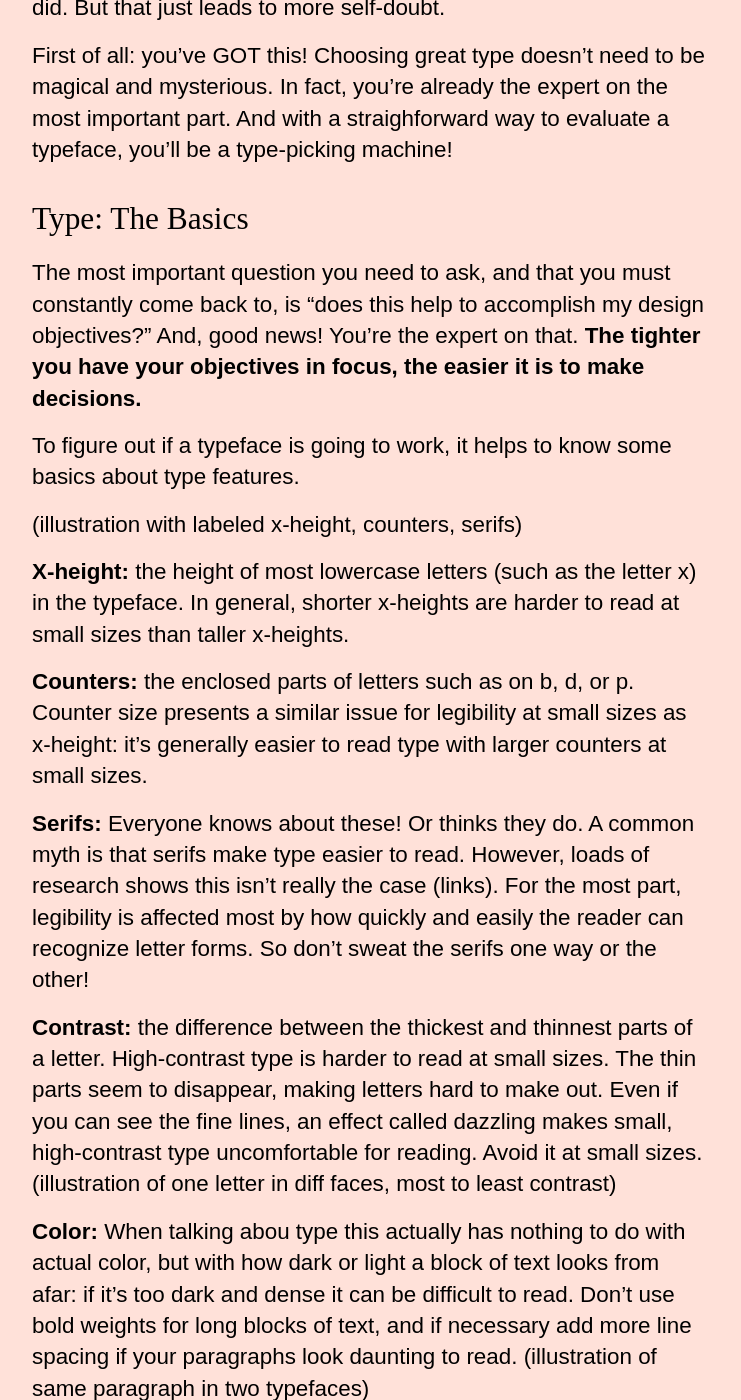
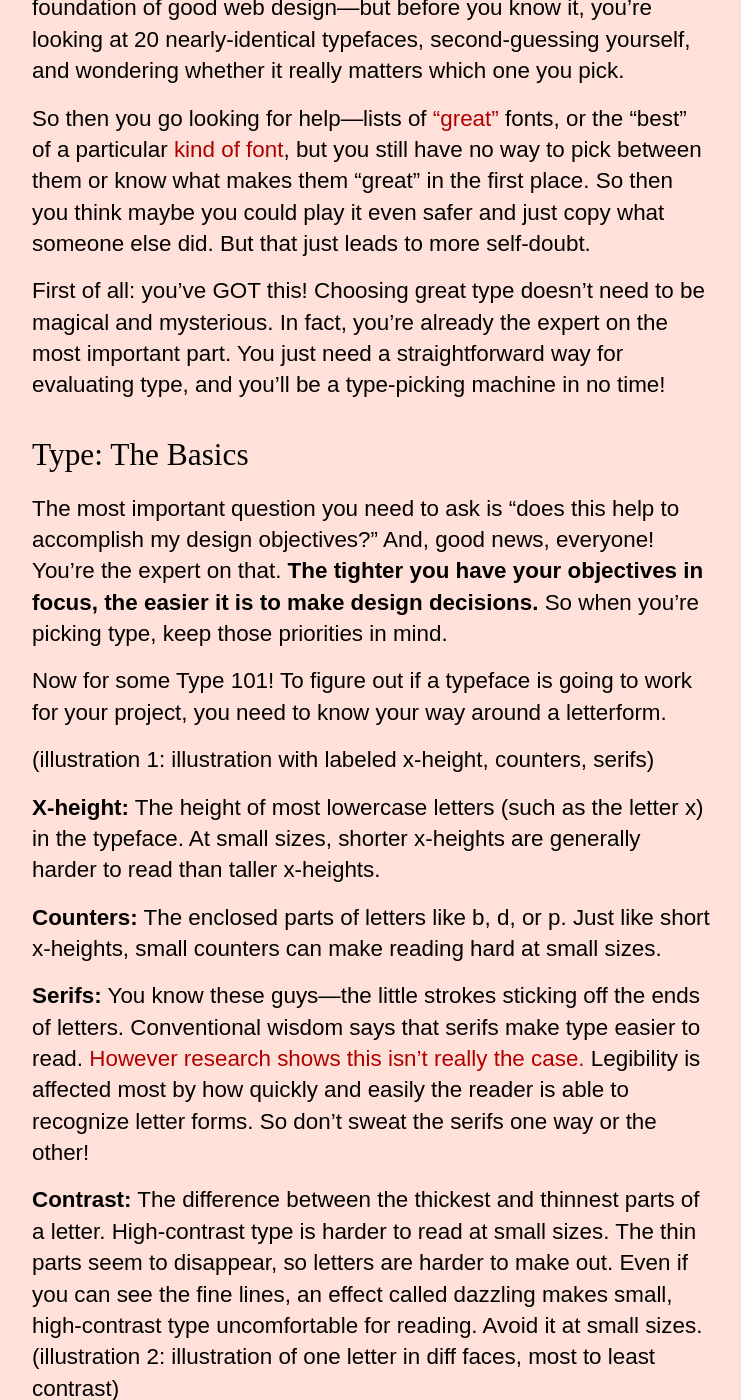
Before and after one commit to bfioritto/typeburrito, a Jekyll site: the page built from _posts/2016-02-08-choosing-a-great-typeface.markdown, in a window 1280 px wide and 1400 px high, scrolled down 867 px. Shown: the whole window, without its empty margins (269-1010 px from the left). Built offline with Jekyll 4.4.1, drawn with Linux system fonts in a browser that asks for light colours; some of the changed text lies outside the part shown.

Commit message:
minor changes to choosing type part 1, added links

```diff
--- a/_posts/2016-02-08-choosing-a-great-typeface.markdown
+++ b/_posts/2016-02-08-choosing-a-great-typeface.markdown
@@ -5,41 +5,51 @@
 categories: jekyll update
 ---
 
+List of illustrations I need:
+1) illustration with labeled x-height, counters, serifs
+2) illustration of one letter in diff faces, most to least contrast
+3) illustration of same paragraph in two typefaces (for color definition)
+4) illustration of a short passage set with type that is appropriate to content vs. times new roman
+Links:
+first sentence link to part 2.
+email button
+
+
 <i>This article is part 1 in a 2-part series on choosing and combining typefaces. Read part 2 here (link).</i>
 
 Ugh, picking type! Of course it's important—good typography is the foundation of good web design—but before you know it, you're looking at 20 nearly-identical typefaces, second-guessing yourself, and wondering whether it really matters which one you pick.
 
-So then you go looking for help—lists of <a href="">"great"</a> fonts, or particular <a href="https://www.typewolf.com/top-10-helvetica-alternatives">kinds of fonts</a> (but you can hardly tell the difference between them). Or you could play it even safer and just copy what someone else did. But that just leads to more self-doubt.
+So then you go looking for help—lists of <a href="http://hellohappy.org/beautiful-web-type/">"great"</a> fonts, or the "best" of a particular <a href="https://www.typewolf.com/top-10-helvetica-alternatives">kind of font</a>, but you still have no way to pick between them or know what makes them "great" in the first place. So then you think maybe you could play it even safer and just copy what someone else did. But that just leads to more self-doubt.
 
-First of all: you've GOT this! Choosing great type doesn't need to be magical and mysterious. In fact, you're already the expert on the most important part. And with a straighforward way to evaluate a typeface, you'll be a type-picking machine!
+First of all: you've GOT this! Choosing great type doesn't need to be magical and mysterious. In fact, you're already the expert on the most important part. You just need a straightforward way for evaluating type, and you'll be a type-picking machine in no time!
 
 <h2>Type: The Basics</h2>
 
-The most important question you need to ask, and that you must constantly come back to, is "does this help to accomplish my design objectives?" And, good news! You're the expert on that. <em>The tighter you have your objectives in focus, the easier it is to make decisions.</em>
+The most important question you need to ask is "does this help to accomplish my design objectives?" And, good news, everyone! You're the expert on that. <em>The tighter you have your objectives in focus, the easier it is to make design decisions.</em> So when you're picking type, keep those priorities in mind.
 
-To figure out if a typeface is going to work, it helps to know some basics about type features.
+Now for some Type 101! To figure out if a typeface is going to work for your project, you need to know your way around a letterform.
 
-(illustration with labeled x-height, counters, serifs)
+(illustration 1: illustration with labeled x-height, counters, serifs)
 
-<em>X-height:</em> the height of most lowercase letters (such as the letter x) in the typeface. In general, shorter x-heights are harder to read at small sizes than taller x-heights.
+<em>X-height:</em> The height of most lowercase letters (such as the letter x) in the typeface. At small sizes, shorter x-heights are generally harder to read than taller x-heights.
 
-<em>Counters:</em> the enclosed parts of letters such as on b, d, or p. Counter size presents a similar issue for legibility at small sizes as x-height: it’s generally easier to read type with larger counters at small sizes.
+<em>Counters:</em> The enclosed parts of letters like b, d, or p. Just like short x-heights, small counters can make reading hard at small sizes.
 
-<em>Serifs:</em> Everyone knows about these! Or thinks they do. A common myth is that serifs make type easier to read. However, loads of research shows this isn’t really the case (links). For the most part, legibility is affected most by how quickly and easily the reader can recognize letter forms. So don’t sweat the serifs one way or the other!
+<em>Serifs:</em> You know these guys—the little strokes sticking off the ends of letters. Conventional wisdom says that serifs make type easier to read. <a href="http://alexpoole.info/blog/which-are-more-legible-serif-or-sans-serif-typefaces/">However research shows this isn’t really the case.</a> Legibility is affected most by how quickly and easily the reader is able to recognize letter forms. So don’t sweat the serifs one way or the other!
 
-<em>Contrast:</em> the difference between the thickest and thinnest parts of a letter. High-contrast type is harder to read at small sizes. The thin parts seem to disappear, making letters hard to make out. Even if you can see the fine lines, an effect called dazzling makes small, high-contrast type uncomfortable for reading. Avoid it at small sizes. (illustration of one letter in diff faces, most to least contrast)
+<em>Contrast:</em> The difference between the thickest and thinnest parts of a letter. High-contrast type is harder to read at small sizes. The thin parts seem to disappear, so letters are harder to make out. Even if you can see the fine lines, an effect called dazzling makes small, high-contrast type uncomfortable for reading. Avoid it at small sizes. (illustration 2: illustration of one letter in diff faces, most to least contrast)
 
-<em>Color:</em> When talking abou type this actually has nothing to do with actual color, but with how dark or light a block of text looks from afar: if it’s too dark and dense it can be difficult to read. Don’t use bold weights for long blocks of text, and if necessary add more line spacing if your paragraphs look daunting to read. (illustration of same paragraph in two typefaces)
+<em>Color:</em> When talking about type this actually has nothing to do with actual color, but with how dark or light a block of text looks from afar: if it’s too dark and dense it can be difficult to read. Don’t use bold weights for long blocks of text, and if necessary add more line spacing if your paragraphs look daunting to read. (illustration 3: illustration of same paragraph in two typefaces)
 
 <em>Text Faces vs. Display Faces:</em> Most type is designed with a specific context in mind. Type for small sizes, intended for longer reading, is called a text face and is designed to be legible and comfortable for reading at “text” sizes.
 
 Display faces are for short text such as titles, signage, or headlines. They are designed to work best at larger sizes, and tend to be more expressive than text faces.
 
-Often the description or even the name of the typeface will tell you what kind of a typeface you’re looking at: heed to those labels. If they aren’t labeled, use the features above to steer you in the right direction.
+Often the description of the typeface will tell you what kind of a typeface you’re looking at: heed to those labels. If they aren’t labeled, use the features above to steer you in the right direction.
 
 <h2>Quality Digital Type</h2>
 
-So you found a typeface you really like for your project, but how do you know if it’s “good?” Go back to what your project needs.
+So you found a typeface you really like for your project, but how do you know if it’s “good?” Again, this is largely determined by your needs.
 
 <h3>Weights, Widths, Styles</h3>
 
@@ -49,13 +59,13 @@
 
 <h3>The Devilish Details</h3>
 
-Nice typefaces have been designed with care. This is going to shine through in a number of different ways.
+Quality typefaces have been designed with care. This is going to shine through in a number of different ways.
 
-<em>Languages:</em> Well-designed typefaces have special characters for most (if not all) languages that use the latin alphabet. So if your design will live online, it’s a good idea to have these characters. That way, as many users as possible will be using the type you’ve so carefully chosen.
+<em>Languages:</em> Well-designed typefaces have special characters for most (or all) of the languages that use the latin alphabet. So if your design will live online, it’s a good idea to have these characters. That way, as many users as possible will be seeing the type you’ve so carefully chosen.
 
-<em>Special Characters:</em> You may not need additional characters such as an ampersand, small caps, or old-style numerals. But you might. These kinds of details can add a level of polish to your typography. Less frequently used on the web but still worth considering are ligatures, particularly with more traditional-style serifed typefaces. If this is something you know you’ll want to use (maybe in your display face?), then check that you have those glyphs. (illustration?)
+<em>Special Characters:</em> You may not need additional characters such as an ampersand, small caps, or old-style numerals. But you might. These kinds of details can add a level of polish to your typography. Less frequently used on the web but still worth considering are ligatures, particularly with more traditional-style serifed typefaces. If this is something you know you’ll want to use (maybe in your display face?), then check that you have those glyphs.
 
-<em>Proper Punctuation:</em> Carefully designed typefaces have different glyphs for true quotation marks (“curly quotes”) and inch marks. Don’t get stuck with dumb quotes! Not sure if you’re using the right marks? (link) Here’s a good guide.
+<em>Proper Punctuation:</em> Carefully-designed typefaces have different glyphs for true quotation marks (“curly quotes”) and inch marks. Don’t get stuck with dumb quotes! Not sure if you’re using the right marks? (link) Here’s a good guide.
 
 <em>Kerning and Spacing:</em> Same idea here: a well-designed typeface will be thoughtfully and carefully letter-spaced and kerned. So test out your typeface and make sure it’s up to snuff.
 
@@ -69,28 +79,29 @@
 
 <em>Open-Source Fonts:</em> I love these! The main drawback with these (true of any free font) is the lack of exclusivity. Anyone can use them, so there’s the potential that they may be over-used. But from a functional perspective, they tend to be well-designed and offer a lot of options for typesetting.
 
-<em>Fan and Novelty Fonts:</em> these are probably easiest to avoid. They tend to be the most poorly drawn and lack most necessary characters. Fans of TV shows and video games, type hobbyists, and other ameteur type designers create fonts based on logos they love, their handwriting and other “wouldn’t it be cool if…?” inspirations. These are not suitable for most design applications.
+<em>Fan and Novelty Fonts:</em> These are probably the easiest to avoid. They tend to be the most poorly drawn and lack most necessary characters. Fans of TV shows and video games, type hobbyists, and other ameteur type designers create fonts based on logos they love, their handwriting and other “wouldn’t it be cool if…?” inspirations. These are not suitable for most design applications.
 
 <h2>Research Pays Off</h2>
 
-Even with these guidelines for picking type, the most important thing to keep in mind is the needs of your project. Spending some time up front doing research will help your type design sparkle. Consider what you’re trying to communicate and how your type can help you. Type from a certain time period, designed for a certain industry or medium, or to use in a particular context can go far in subtly highlighting ideas you’re trying to express. (illustrate this with a “default” serif (times new roman?) vs. time-period specific to the content).
+Even with these guidelines for picking type, the most important thing to keep in mind is the needs of your project. Spending some time up front doing research will help your type design sparkle. Consider what you’re trying to communicate and how your type can help you. Type from a certain time period, designed for a certain industry or medium, or to use in a particular context can go far in subtly highlighting ideas you’re trying to express. (illustration 4: illustration of a short passage set with type that is appropriate to content vs. times new roman)
 
-As an added bonus, research helps you clarify your thinking. When you share your work with your client, you’ll be able to explain specifically why you made the choices you did. They’ll appreciate your work all the more.
+As an added bonus, research helps you clarify your thinking. When you share your work with your client, you’ll be able to explain specifically why you made the choices you did. <em>They’ll appreciate your work all the more.</em>
 
 <h2>To Summarize...</h2>
 
 How do you choose great type?
 
-It starts with knowing the requirements of your project, and to keep that in focus as you make design decisions.
+It starts with <em>knowing the requirements of your project</em>, and to keep that in focus as you make design decisions.
 
-Pick the right kind of type for the job. Know the difference between a text face and a display face, and what elements of type will make it good for one or the other.
+Pick the <em>right kind of type for the job.</em> Know the difference between a text face and a display face, and what elements of type will make it good for one or the other.
 
-Make sure the typeface is up to the challenge: check that it has adequate characters for multiple languages and your typesetting needs, including proper punctuation.
+Make sure the typeface is <em>up to the challenge</em>: check that it has adequate characters for multiple languages and your typesetting needs, including proper punctuation.
 
-Pick a well-drawn face that doesn’t look awkward: look for good spacing and kerning, no clunky letterforms.
+<em>Pick a well-drawn face</em> that doesn’t look awkward: look for good spacing and kerning, no clunky letterforms.
 
-Don’t be afraid to do some research. A thoughtfully-chosen typeface can take your project to the next level and make you look like a superstar.
+Don’t be afraid to <em>do some research.</em> A thoughtfully-chosen typeface can take your project to the next level and make you look like a superstar.
 
 I hope this has been helpful! If you liked this article, sign up now to get Part 2 (How to Pair Type) delivered to your inbox!
 
-email Button
+{% include form.html %}
+{% include cta.html %}
```
Also changed, not shown: _posts/2016-02-09-how-to-combine-typefaces.markdown (added, +64 -0 lines).
